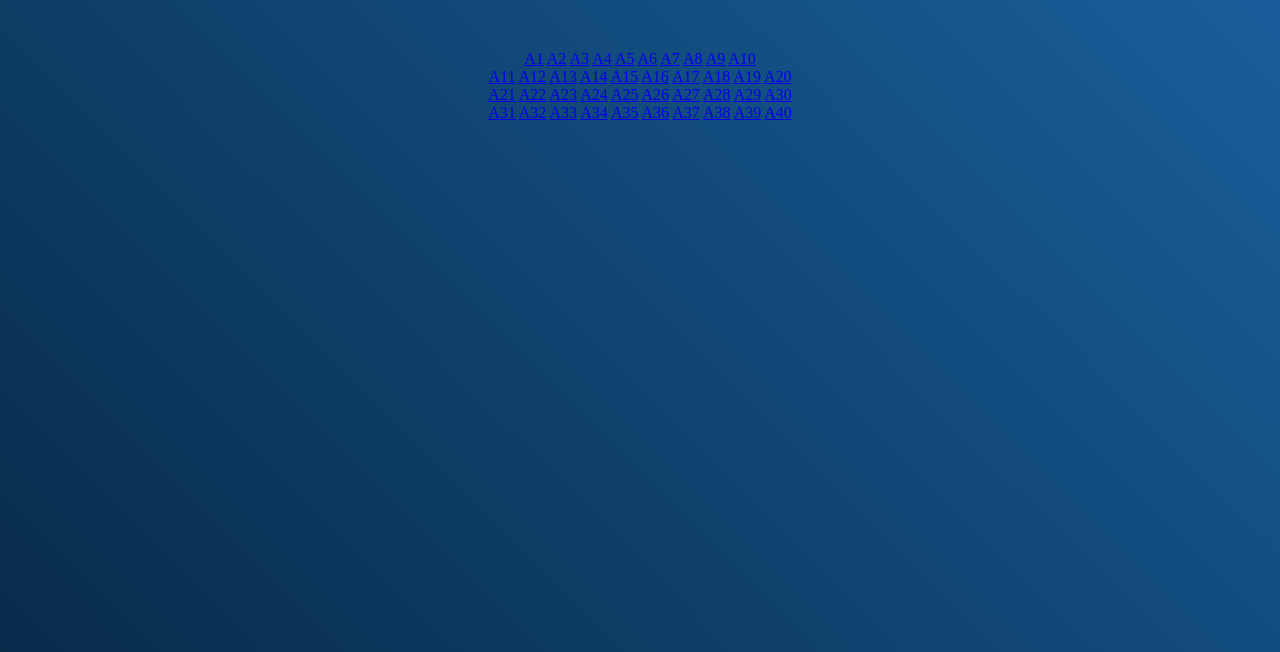
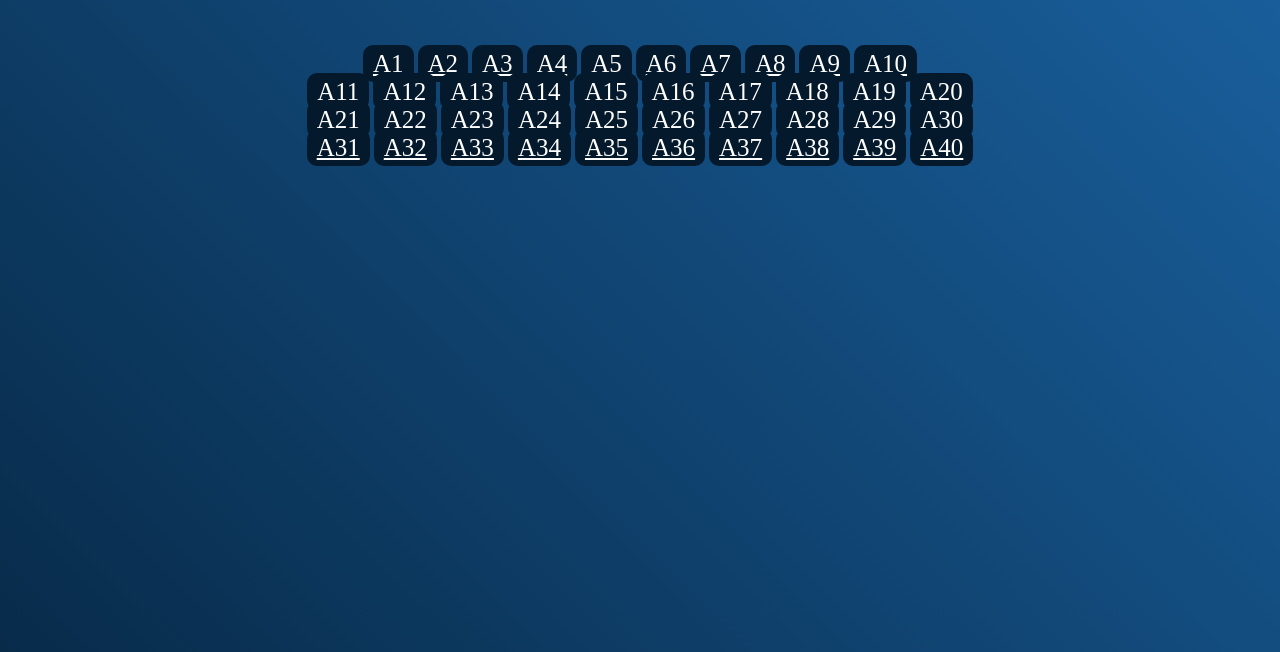
Before and after one commit to jjoaovitor7-unit/salas-unit, a plain HTML site: page blocos/bloco_a.html in a window 1280 px wide. Shown: the part 148-800 px from the top of the page. Drawn offline with Linux system fonts and the light colour scheme.

Commit message:
Update blocos.css

```diff
--- a/blocos/css/blocos.css
+++ b/blocos/css/blocos.css
@@ -19,7 +19,7 @@ body{
  color:#ffffff;
 }
 
-button-bloco{
+.button-bloco{
  background: #04192b;
  border-radius: 10px;
  font-size: 25px;
```
